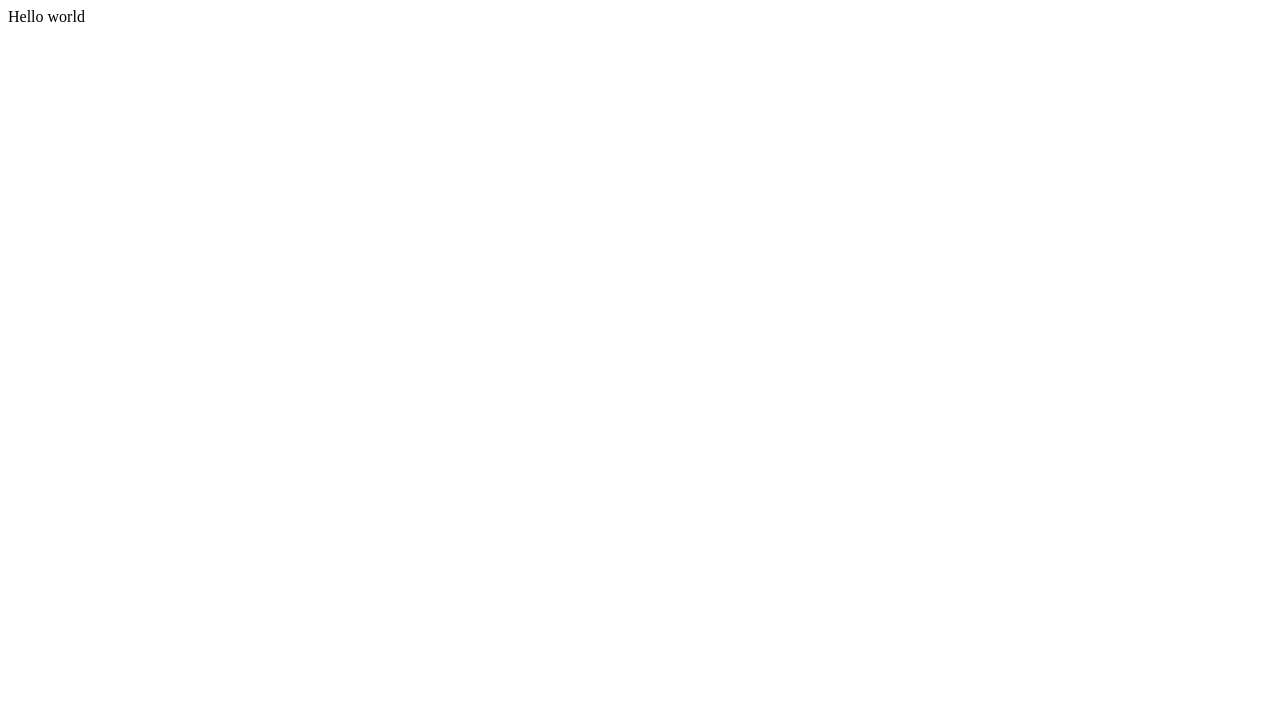
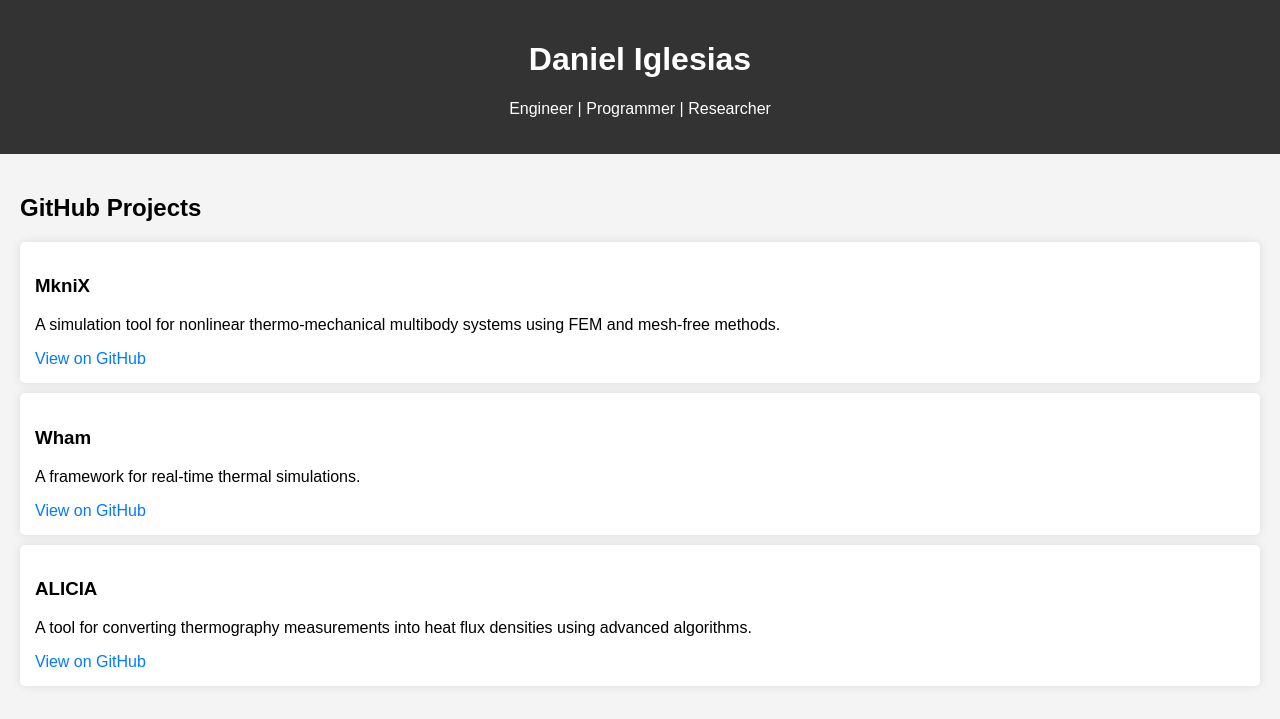
Before and after one commit to daniel-iglesias/daniel-iglesias.github.io, a plain HTML site: page index.html in a window 1280 px wide. Drawn offline with Linux system fonts and the light colour scheme.

Commit message:
First version summarizing projects

```diff
--- a/index.html
+++ b/index.html
@@ -1 +1,63 @@
-Hello world
+<!DOCTYPE html>
+<html lang="en">
+<head>
+    <meta charset="UTF-8">
+    <meta name="viewport" content="width=device-width, initial-scale=1.0">
+    <title>Daniel Iglesias - Portfolio</title>
+    <style>
+        body {
+            font-family: Arial, sans-serif;
+            margin: 0;
+            padding: 0;
+            background-color: #f4f4f4;
+        }
+        header {
+            background-color: #333;
+            color: #fff;
+            padding: 20px;
+            text-align: center;
+        }
+        main {
+            padding: 20px;
+        }
+        .project {
+            background: #fff;
+            margin: 10px 0;
+            padding: 15px;
+            border-radius: 5px;
+            box-shadow: 0 0 10px rgba(0, 0, 0, 0.1);
+        }
+        .project a {
+            color: #007BFF;
+            text-decoration: none;
+        }
+        .project a:hover {
+            text-decoration: underline;
+        }
+    </style>
+</head>
+<body>
+    <header>
+        <h1>Daniel Iglesias</h1>
+        <p>Engineer | Programmer | Researcher</p>
+    </header>
+    <main>
+        <h2>GitHub Projects</h2>
+        <div class="project">
+            <h3>MkniX</h3>
+            <p>A simulation tool for nonlinear thermo-mechanical multibody systems using FEM and mesh-free methods.</p>
+            <a href="https://github.com/daniel-iglesias/mknix" target="_blank">View on GitHub</a>
+        </div>
+        <div class="project">
+            <h3>Wham</h3>
+            <p>A framework for real-time thermal simulations.</p>
+            <a href="https://github.com/daniel-iglesias/wham" target="_blank">View on GitHub</a>
+        </div>
+        <div class="project">
+            <h3>ALICIA</h3>
+            <p>A tool for converting thermography measurements into heat flux densities using advanced algorithms.</p>
+            <a href="https://github.com/daniel-iglesias/alicia" target="_blank">View on GitHub</a>
+        </div>
+    </main>
+</body>
+</html>
```
